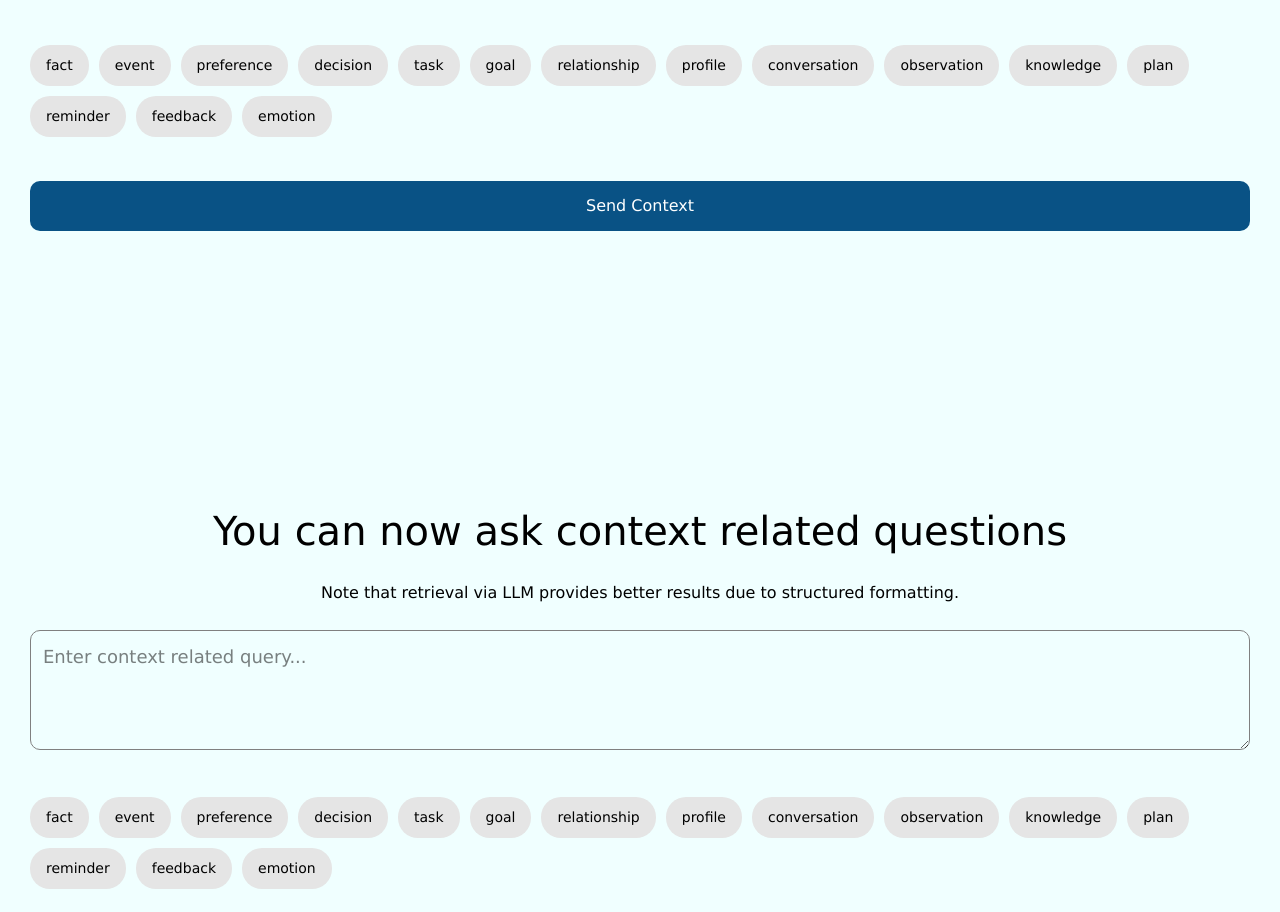
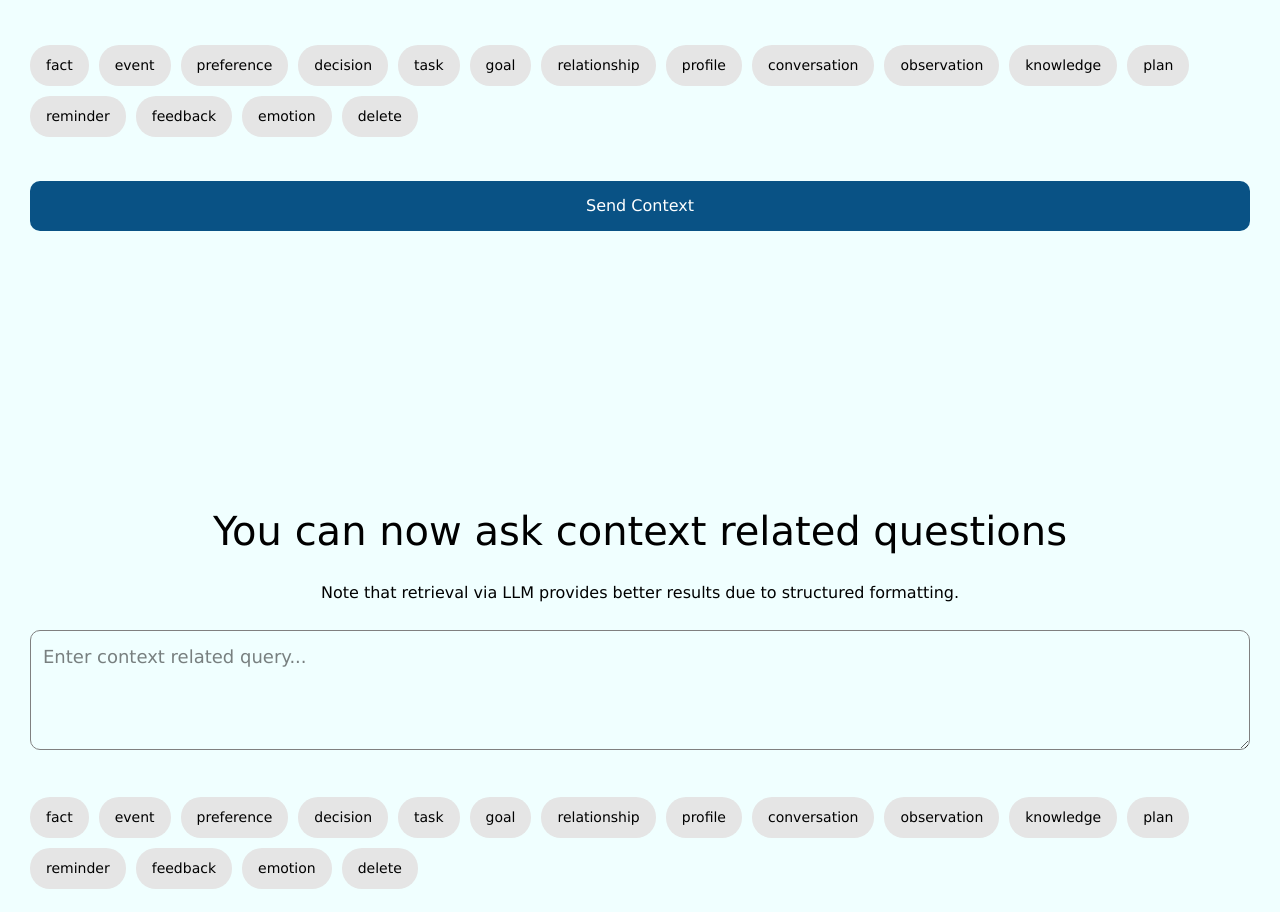
Before and after one commit to kabindrabohara078/echograph-frontend, a React (Vite) app: page /test in a window 1280 px wide. Shown: the part 420-1332 px from the top of the page. Built offline with nearby package versions, Linux system fonts and the light colour scheme; a web font is replaced by a local one.

Commit message:
add padding-to-landng-page

```diff
--- a/src/pages/Landing.css
+++ b/src/pages/Landing.css
@@ -6,6 +6,11 @@
     color: grey;
     width: 90%;
 }
+
+.main-landing{
+    padding: 20px;
+}
+
 
 .logoish-icon {
     margin-left: 10px;
--- a/src/pages/Landing.jsx
+++ b/src/pages/Landing.jsx
@@ -19,7 +19,7 @@ export default function Landing() {
   const display_text = "INTELLIGENT";
 
   return (
-    <div>
+    <div className="main-landing">
 
       <br /> <br />
 
--- a/src/pages/Test.jsx
+++ b/src/pages/Test.jsx
@@ -2,8 +2,10 @@ import React, { useEffect, useState } from 'react';
 
 const Test = () => {
 
-    const [contextType, setContextType] = useState('');
-    const [textInput, setTextInput] = useState('');
+    const [contextTypeGet, setContextTypeGet] = useState('');
+    const [contextTypeSend, setContextTypeSend] = useState('');
+    const [textInputSend, setTextInputSend] = useState('');
+    const [textInputGet, setTextInputGet] = useState('');
 
     // popup state
     const [popup, setPopup] = useState({
@@ -44,14 +46,14 @@ const Test = () => {
 
 
         // empty text validation
-        if (!textInput.trim()) {
+        if (!textInputSend.trim()) {
 
             showPopup('Nothing to send!');
             return;
         }
 
         // context validation
-        if (!contextType) {
+        if (!contextTypeSend) {
 
             showPopup('Please select a context');
             return;
@@ -64,8 +66,8 @@ const Test = () => {
 
 
         const payload = {
-            context: textInput,
-            type: contextType,
+            context: textInputSend,
+            type: contextTypeSend,
             score: '1'
         };
 
@@ -99,8 +101,8 @@ const Test = () => {
             }
             else {
                 showPopup('Response received!')
-                setTextInput('');
-                setContextType('');
+                setTextInputSend('');
+                setContextTypeSend('');
             }
 
             // clear inputs after success
@@ -118,14 +120,14 @@ const Test = () => {
 
 
         // empty text validation
-        if (!textInput.trim()) {
+        if (!textInputGet.trim()) {
 
             showPopup('Nothing to send!');
             return;
         }
 
         // context validation
-        if (!contextType) {
+        if (!contextTypeGet) {
 
             showPopup('Please select a context');
             return;
@@ -138,8 +140,8 @@ const Test = () => {
 
 
         const payload = {
-            query: textInput,
-            type: contextType
+            query: textInputGet,
+            type: contextTypeGet
         };
 
         console.log(payload);
@@ -167,8 +169,9 @@ const Test = () => {
 
             console.log("+++++++++++++++++++++++++++++++++++++++++++++++++++++++++++++++++++++");
             // clear inputs after success
-            setTextInput('');
-            setContextType('');
+            setTextInputGet('');
+
+            setContextTypeGet('');
 
         } catch (err) {
 
@@ -194,7 +197,8 @@ const Test = () => {
         "plan",
         "reminder",
         "feedback",
-        "emotion"
+        "emotion",
+        "delete"
     ];
 
 
@@ -278,8 +282,8 @@ const Test = () => {
                 </h3>
 
                 <textarea
-                    value={textInput}
-                    onChange={(e) => setTextInput(e.target.value)}
+                    value={textInputSend}
+                    onChange={(e) => setTextInputSend(e.target.value)}
                     placeholder="Enter context..."
                     style={{
                         width: '100%',
@@ -311,7 +315,7 @@ const Test = () => {
 
                             <button
                                 key={item}
-                                onClick={() => setContextType(item)}
+                                onClick={() => setContextTypeSend(item)}
                                 style={{
 
                                     padding: '10px 16px',
@@ -320,12 +324,12 @@ const Test = () => {
                                     cursor: 'pointer',
 
                                     backgroundColor:
-                                        contextType === item
+                                        contextTypeSend === item
                                             ? '#095285'
                                             : '#e5e5e5',
 
                                     color:
-                                        contextType === item
+                                        contextTypeSend === item
                                             ? 'white'
                                             : 'black',
 
@@ -399,8 +403,8 @@ const Test = () => {
                 </h3>
 
                 <textarea
-                    value={textInput}
-                    onChange={(e) => setTextInput(e.target.value)}
+                    value={textInputGet}
+                    onChange={(e) => setTextInputGet(e.target.value)}
                     placeholder="Enter context related query..."
                     style={{
                         width: '100%',
@@ -432,7 +436,7 @@ const Test = () => {
 
                             <button
                                 key={item}
-                                onClick={() => setContextType(item)}
+                                onClick={() => setContextTypeGet(item)}
                                 style={{
 
                                     padding: '10px 16px',
@@ -441,12 +445,12 @@ const Test = () => {
                                     cursor: 'pointer',
 
                                     backgroundColor:
-                                        contextType === item
+                                        contextTypeGet === item
                                             ? '#095285'
                                             : '#e5e5e5',
 
                                     color:
-                                        contextType === item
+                                        contextTypeGet === item
                                             ? 'white'
                                             : 'black',
 
```
